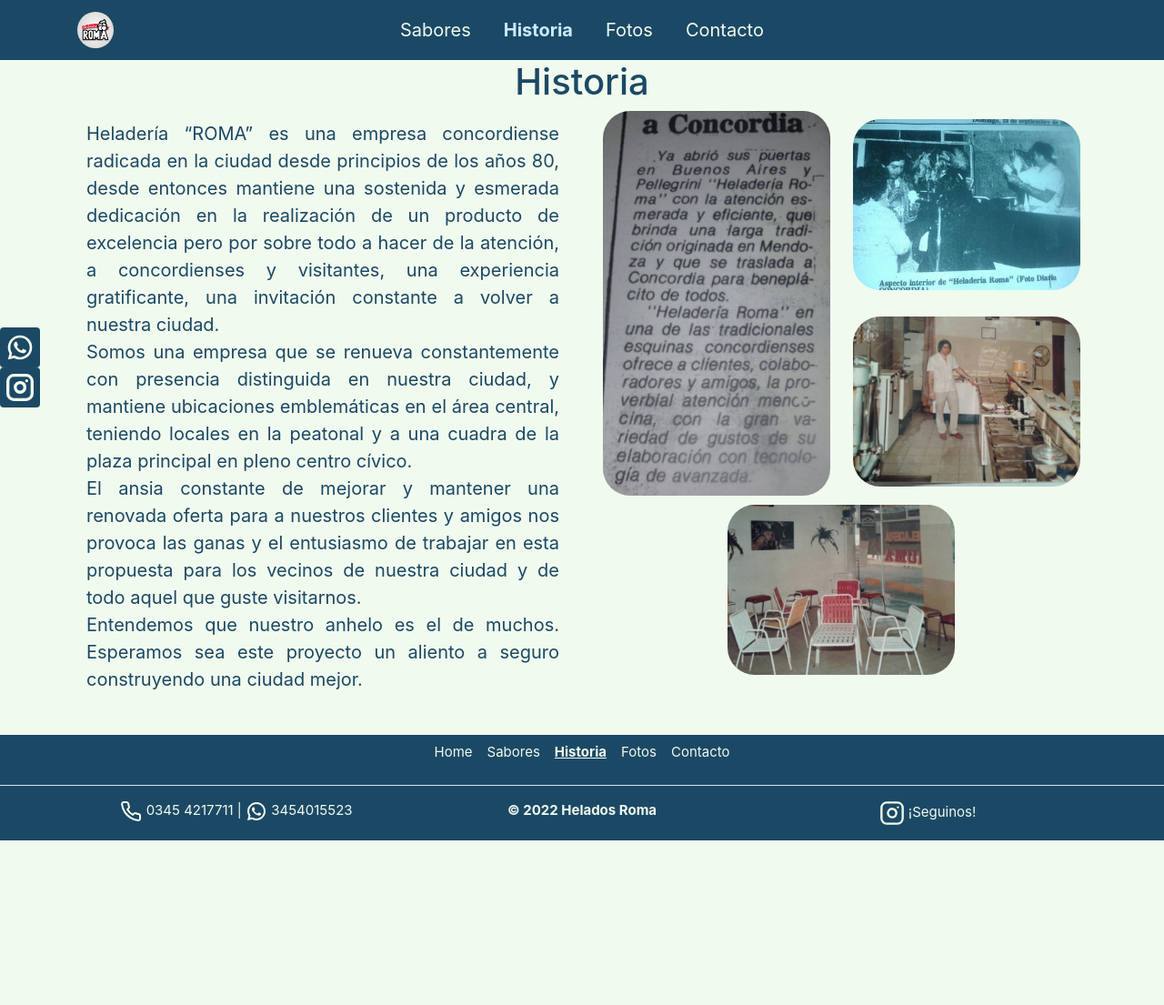
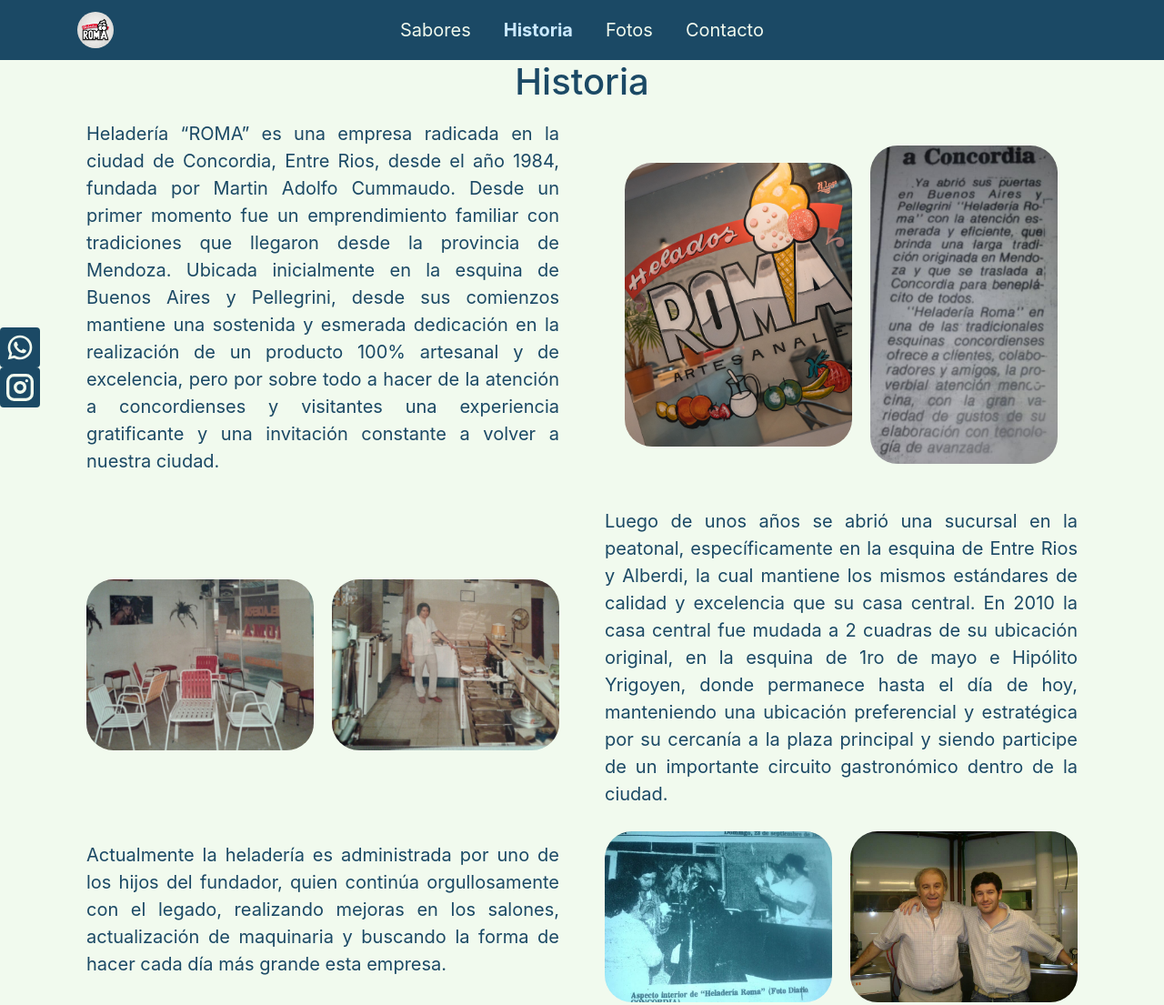
Before and after one commit to marcosacummaudo/PreEntrega2-Cummaudo, a website: page historia.html in a window 1280 px wide. Shown: the top 1105 px of the page at 91% size. Before the commit the page ends 924 px from the top, so only its background shows below. Drawn offline with nearby package versions, Linux system fonts and the light colour scheme; a web font is replaced by a local one.

Commit message:
mejora historia

```diff
--- a/historia.html
+++ b/historia.html
@@ -62,27 +62,49 @@
             <h1>Historia</h1>
         </div>
         <section class="row">
-            <div class="col-xs-12 col-md-6">
+            <div class="col-xs-12 col-md-6 historia__centrado">
                 <p class="historia__main__texto">
-                    Heladería “ROMA” es una empresa concordiense radicada en la ciudad desde principios de los años 80, desde entonces mantiene una sostenida y esmerada dedicación en la realización de un producto de excelencia pero por sobre todo a hacer de la atención, a concordienses y visitantes, una experiencia gratificante, una invitación constante a volver a nuestra ciudad. <br>
-                    Somos una empresa que se renueva constantemente con presencia distinguida en nuestra ciudad, y mantiene ubicaciones emblemáticas en el área central, teniendo locales en la peatonal y a una cuadra de la plaza principal en pleno centro cívico. <br>
-                    El ansia constante de mejorar y mantener una renovada oferta para a nuestros clientes y amigos nos provoca las ganas y el entusiasmo de trabajar en esta propuesta para los vecinos de nuestra ciudad y de todo aquel que guste visitarnos. <br>
-                    Entendemos que nuestro anhelo es el de muchos. Esperamos sea este proyecto un aliento a seguro construyendo una ciudad mejor.
+                    Heladería “ROMA” es una empresa radicada en la ciudad de Concordia, Entre Rios, desde el año 1984, fundada por Martin Adolfo Cummaudo. Desde un primer momento fue un emprendimiento familiar con tradiciones que llegaron desde la provincia de Mendoza. Ubicada inicialmente en la esquina de Buenos Aires y Pellegrini, desde sus comienzos mantiene una sostenida y esmerada dedicación en la realización de un producto 100% artesanal y de excelencia, pero por sobre todo a hacer de la atención a concordienses y visitantes una experiencia gratificante y una invitación constante a volver a nuestra ciudad.
                 </p>
             </div>
-            <div class="col-xs-12 col-md-6">
+            <div class="col-xs-12 col-md-6 historia__centrado">
                 <div class="historia__main">
-                    <div class="historia__main__fotoV">
+                    <div class="historia__main__foto1">
+                        <a href="imagenes/espejologo.jpg" target="_blank"><img src="imagenes/espejologo.jpg" alt="Espejo Logo"></a>
+                    </div>
+                    <div class="historia__main__foto2">
                         <a href="imagenes/recorte1.jpg" target="_blank"><img src="imagenes/recorte1.jpg" alt="Recorte1"></a>
                     </div>
-                    <div class="historia__main__fotoH1">
+                </div>
+            </div>
+            <div class="col-xs-12 col-md-6 historia__centrado">
+                <div class="historia__main">
+                    <div class="historia__main__foto1">
+                        <a href="imagenes/historia2.jpg" target="_blank"><img src="imagenes/historia2.jpg" alt="Historia2"></a>
+                    </div>
+                    <div class="historia__main__foto2">
+                        <a href="imagenes/historia1.jpg" target="_blank"><img src="imagenes/historia1.jpg" alt="Historia1"></a>
+                    </div>
+                </div>
+            </div>
+            <div class="col-xs-12 col-md-6 historia__centrado">
+                <p class="historia__main__texto">
+                    Luego de unos años se abrió una sucursal en la peatonal, específicamente en la esquina de Entre Rios y Alberdi, la cual mantiene los mismos estándares de calidad y excelencia que su casa central.
+                    En 2010 la casa central fue mudada a 2 cuadras de su ubicación original, en la esquina de 1ro de mayo e Hipólito Yrigoyen, donde permanece hasta el día de hoy, manteniendo una ubicación preferencial y estratégica por su cercanía a la plaza principal y siendo participe de un importante circuito gastronómico dentro de la ciudad.
+                </p>
+            </div>
+            <div class="col-xs-12 col-md-6 historia__centrado">
+                <p class="historia__main__texto">
+                    Actualmente la heladería es administrada por uno de los hijos del fundador, quien continúa orgullosamente con el legado, realizando mejoras en los salones, actualización de maquinaria y buscando la forma de hacer cada día más grande esta empresa.
+                </p>
+            </div>
+            <div class="col-xs-12 col-md-6 historia__centrado">
+                <div class="historia__main">
+                    <div class="historia__main__foto1">
                         <a href="imagenes/recorte2.jpg" target="_blank"><img src="imagenes/recorte2.jpg" alt="Recorte2"></a>
                     </div>
-                    <div class="historia__main__fotoH2">
-                        <a href="imagenes/historia1.jpg" target="_blank"><img src="imagenes/historia1.jpg" alt="Historia1"></a>
-                    </div>
-                    <div class="historia__main__fotoH3">
-                        <a href="imagenes/historia2.jpg" target="_blank"><img src="imagenes/historia2.jpg" alt="Historia2"></a>
+                    <div class="historia__main__foto2">
+                        <a href="imagenes/legado.jpg" target="_blank"><img src="imagenes/legado.jpg" alt="Legado"></a>
                     </div>
                 </div>
             </div>
--- a/scss/_historia.scss
+++ b/scss/_historia.scss
@@ -7,17 +7,27 @@
     padding: 10px;
 }
 
+.historia__centrado {
+    display: flex;
+    flex-direction: column;
+    justify-content: center;
+    align-items: center;
+    img {
+        max-height: 350px;
+        max-width: 250px;
+    }
+}
+
 .historia__main {
     display: grid;
     grid-template-areas:
-    "fotoV"
-    "fotoH1"
-    "fotoH2"
-    "fotoH3";
+    "foto1"
+    "foto2";
     grid-gap: 10px;
+    padding-bottom: 10px;
     img {
         border-radius: 30px;
-        width: 250px;
+        width: 100%;
         &:hover {
             scale: map-get($efectoImagen, escala);
             opacity: map-get($efectoImagen, opaco);
@@ -25,26 +35,24 @@
     }
 }
 
-@media only screen and (min-width: 1024px) {
+@media only screen and (min-width: 992px) {
     .historia__main {
     display: grid;
     grid-template-areas:
-        "fotoV fotoH1"
-        "fotoV fotoH2"
-        "fotoH3 fotoH3";
-    grid-gap: 10px;
+        "foto1 foto2";
+    grid-gap: 20px;
     }
 }
 
-.historia__main__fotoV {
-    grid-area: fotoV;
-    justify-self: center;
-    align-self: center;
+@media only screen and (min-width: 768px) {
+    .historia__main {
+        padding-bottom: 0px;
+    }
 }
 
-@for $i from 1 through 3 {
-	.historia__main__fotoH#{$i}{
-        grid-area: fotoH#{$i};
+@for $i from 1 through 2 {
+	.historia__main__foto#{$i}{
+        grid-area: foto#{$i};
         justify-self: center;
         align-self: center;
 	}
--- a/scss/_sabores.scss
+++ b/scss/_sabores.scss
@@ -8,7 +8,7 @@
     }
     li {
         padding: 5px;
-        font-size: 20px;
+        font-size: 22px;
         list-style-type: none;
         background-color: $blanco;
         p {
```
Also changed, not shown: imagenes/espejologo.jpg (added), imagenes/legado.jpg (added), style.css, 1 other file.
